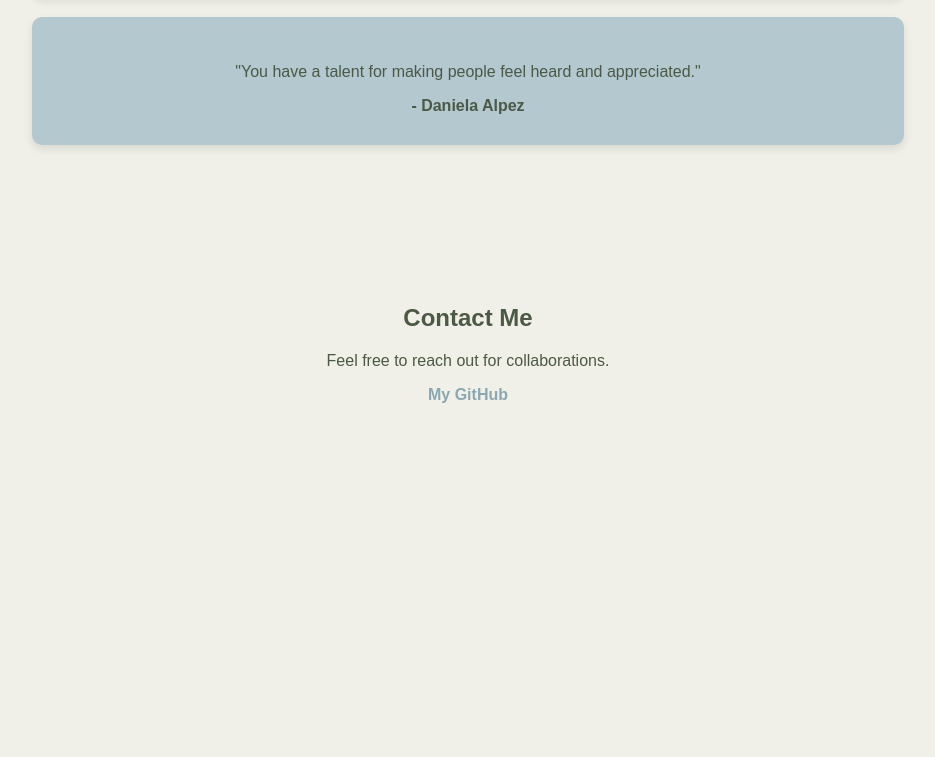
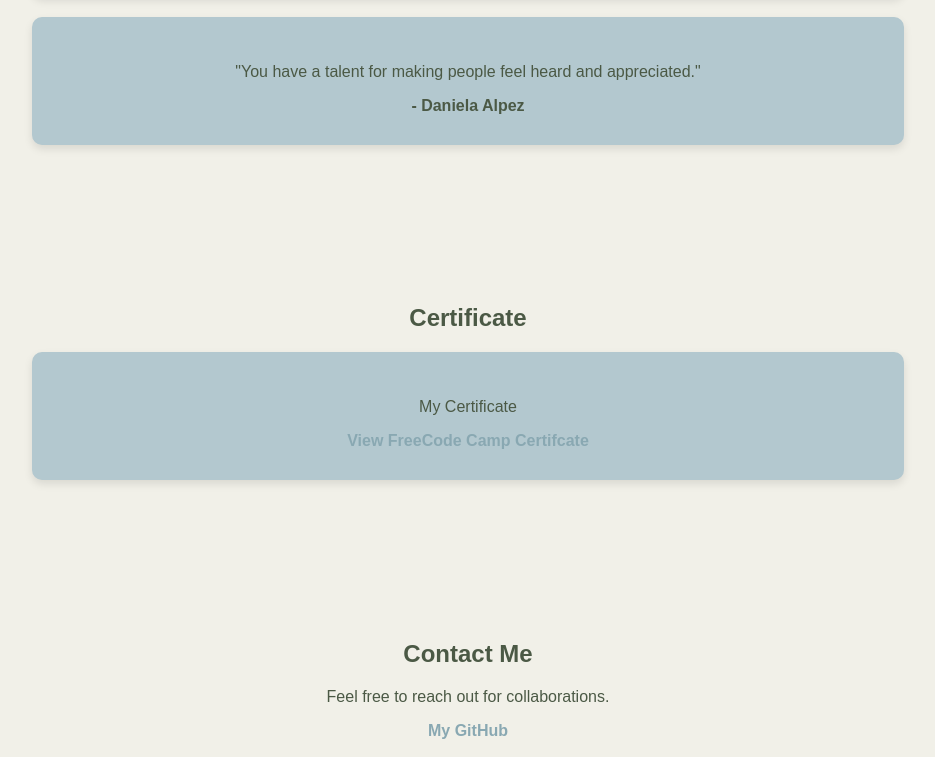
Before and after one commit to fritziebalagosa/Balagosa_WBMidterms, a plain HTML site: page index.html in a window 1280 px wide. Shown: the part 1776-2533 px from the top of the page, without its empty margins (172-1107 px from the left). Before the commit the page ends 2240 px from the top, so only its background shows below. Drawn offline with Linux system fonts and the light colour scheme.

Commit message:
Update name in welcome section and add certificate section with link

```diff
--- a/index.html
+++ b/index.html
@@ -20,7 +20,7 @@
     <section id="welcome-section">
         <img src="..\img\21x1.png" alt="">
         <div class="text-content">
-            <h1>Fritzie Balagosa</h1>
+            <h1>Fritzie Mae D. Balagosa</h1>
             <p>Hi! I'm Fritzie. A 20 y.o. BS Computer Science student. This is my web development work portfolio.</p>
         </div>
     </section>
@@ -68,6 +68,15 @@
         </div>
     </section>
 
+    <section id="certificate">
+        <h2>Certificate</h2>
+        <div class="certificate">
+            <p>My Certificate</p>
+            <a href="https://www.freecodecamp.org/certification/fcca98c7fb2-b06a-43bb-8b34-92a385af5fa4/responsive-web-design" target="_blank">View FreeCode Camp Certifcate</a>
+        </div>
+    </section>
+
+
     <!-- Contact Section -->
     <section id="contact">
         <h2>Contact Me</h2>
--- a/styles.css
+++ b/styles.css
@@ -29,7 +29,7 @@ section {
     padding: 60px;
     text-align: center;
 }
-.project-tile, .testimonial {
+.project-tile, .testimonial, .certificate{
     background-color: #B3C8CF;
     padding: 30px;
     margin: 20px auto;
```
